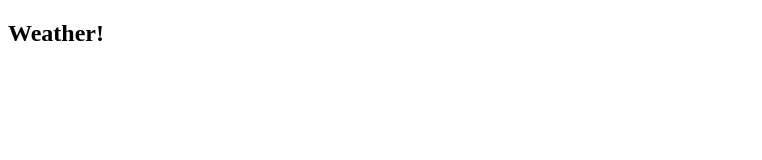
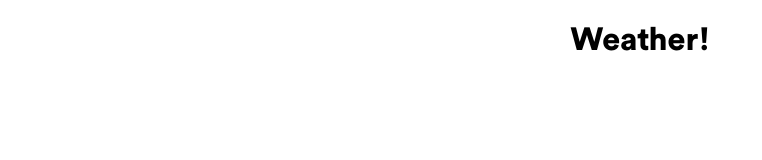
Before and after one commit to olalowbeer/weatherPWA, a plain HTML site: page index.html in a window 1280 px wide. Shown: the whole page, without its empty margins (0-762 px from the left). Drawn offline with Linux system fonts and the light colour scheme.

Commit message:
Add SASS, fonts and .gitignore

```diff
--- a/index.html
+++ b/index.html
@@ -37,11 +37,11 @@ if ('serviceWorker' in navigator) {
 </script>
 
   <title>Weather 5000</title>
-
+  <link rel="stylesheet" href="css/main.css">
 </head>
 <body>
   <div class="container">
-    <h2>Weather!</h2>
+    <h1>Weather!</h1>
   </div>
 </body>
 </html>
--- /dev/null
+++ b/sass/_fonts.scss
@@ -0,0 +1,11 @@
+@font-face {
+  font-family: Circular-Black;
+  src: url(../fonts/circular-black.otf);
+  font-weight: normal;
+  font-style: normal;
+}
+
+@font-face {
+  font-family: Circular-Book;
+  src: url(../fonts/circular-book.otf);
+}
--- /dev/null
+++ b/sass/_mobile.scss
@@ -0,0 +1,13 @@
+body {
+  margin: 0;
+  font-family: 'Circular-Book', sans-serif;
+}
+
+h1 {
+  font-family: 'Circular-Black', sans-serif;
+}
+
+.container {
+  display: flex;
+  justify-content: center;
+}
--- /dev/null
+++ b/sass/main.scss
@@ -0,0 +1,2 @@
+@import 'fonts';
+@import 'mobile';
```
Also changed, not shown: css/main.css (added), fonts/circular-black.otf (added), fonts/circular-book.otf (added), style/style.css (deleted), 1 other file.
